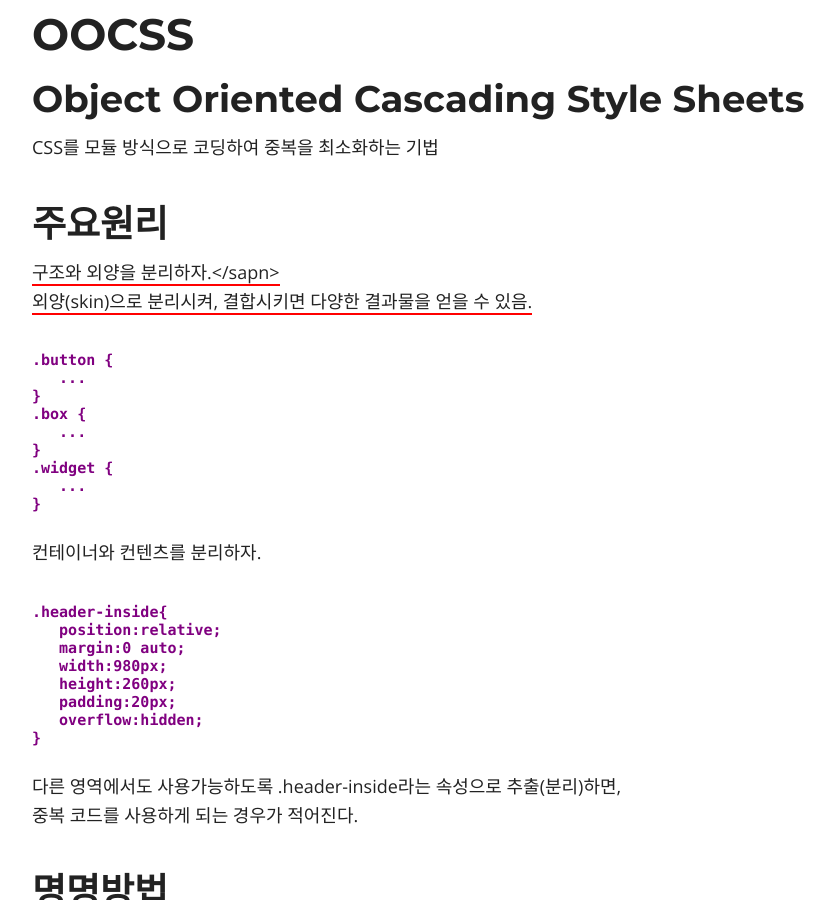
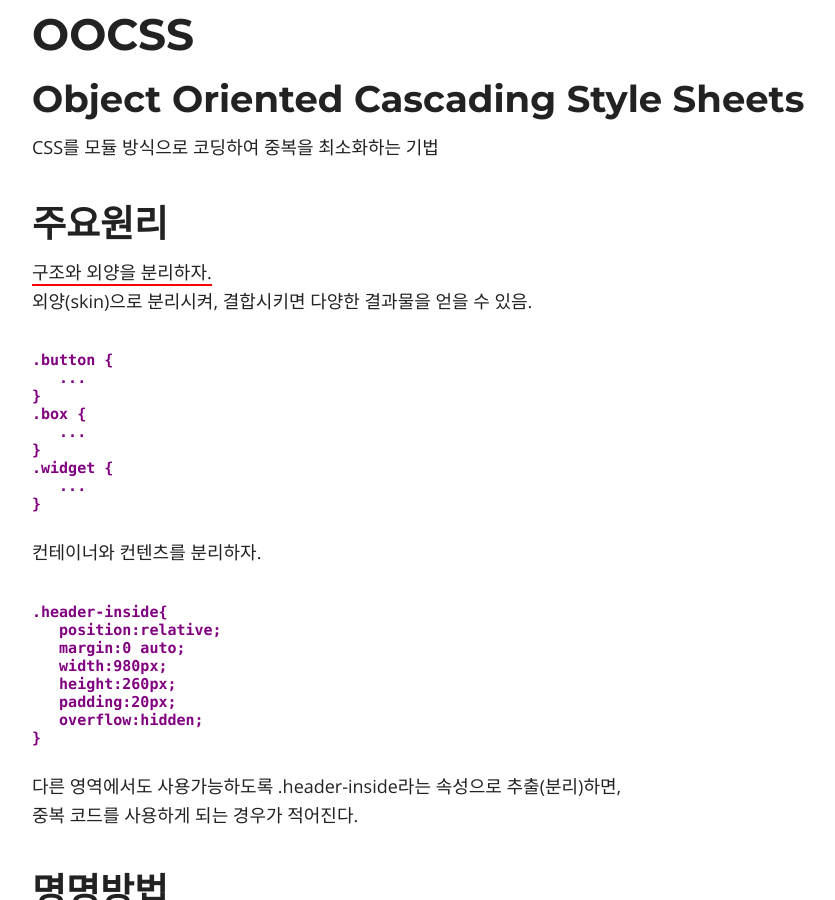
Before and after one commit to lsh58/lsh58.github.io, a Jekyll site: the page built from _posts/2020-03-17-CSS_Naming-OOCSS.md, in a window 1280 px wide and 900 px high, scrolled down 488 px. Shown: the whole window, without its empty margins (158-993 px from the left). Built offline with Jekyll 4.4.1, drawn with Linux system fonts in a browser that asks for light colours; nearby versions of some CDN libraries; comment, search, counter and statistics services are not loaded; some of the changed lines change nothing that is shown.

Commit message:
Update 2020-03-17-CSS_Naming-OOCSS.md

````diff
--- a/_posts/2020-03-17-CSS_Naming-OOCSS.md
+++ b/_posts/2020-03-17-CSS_Naming-OOCSS.md
@@ -21,7 +21,7 @@ featured: true
 CSS를 모듈 방식으로 코딩하여 중복을 최소화하는 기법
 
 ## 주요원리
-<span class="redline">구조와 외양을 분리하자.</sapn>
+<span class="redline">구조와 외양을 분리하자.</span>
 외양(skin)으로 분리시켜, 결합시키면 다양한 결과물을 얻을 수 있음.
 ```
 .button {
````
